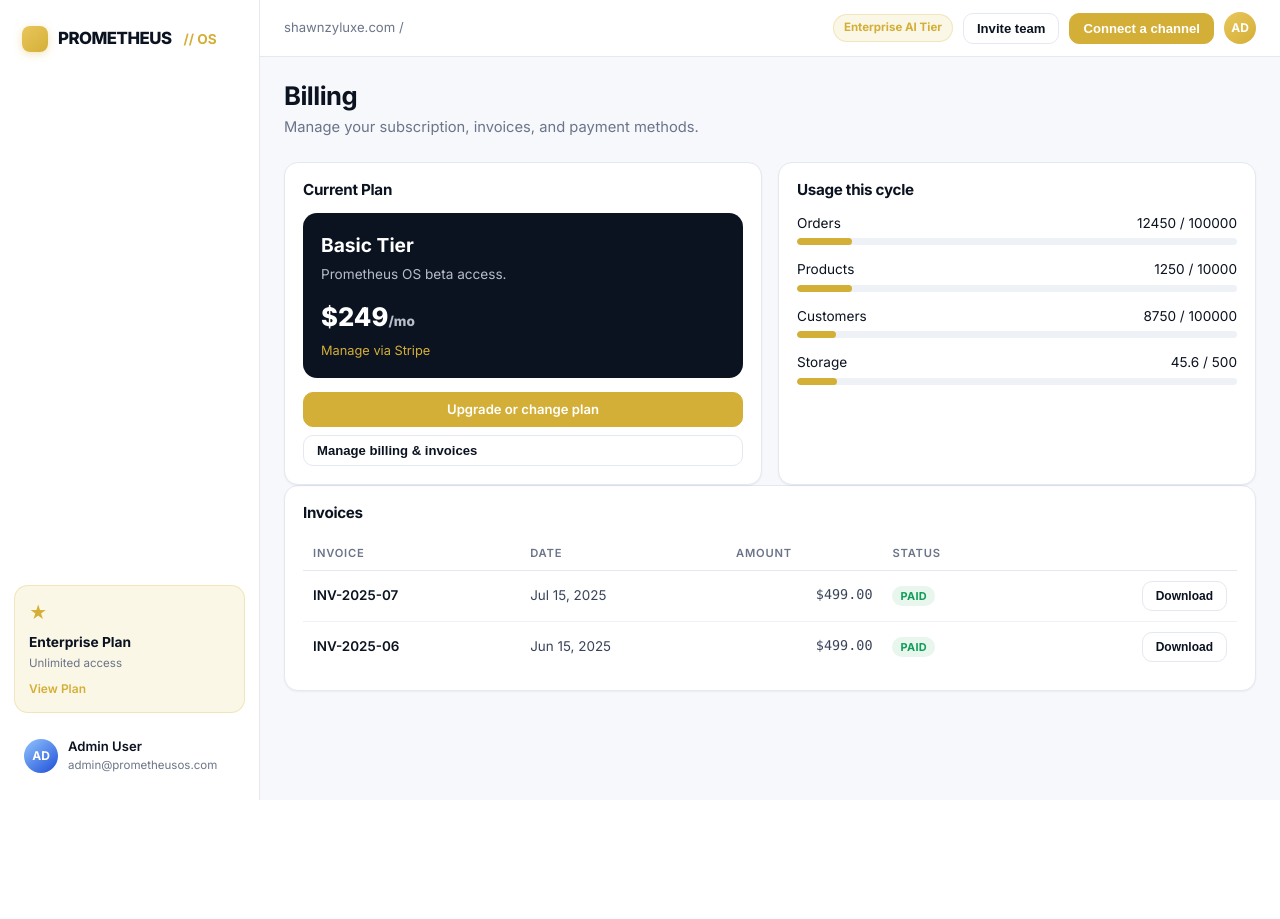
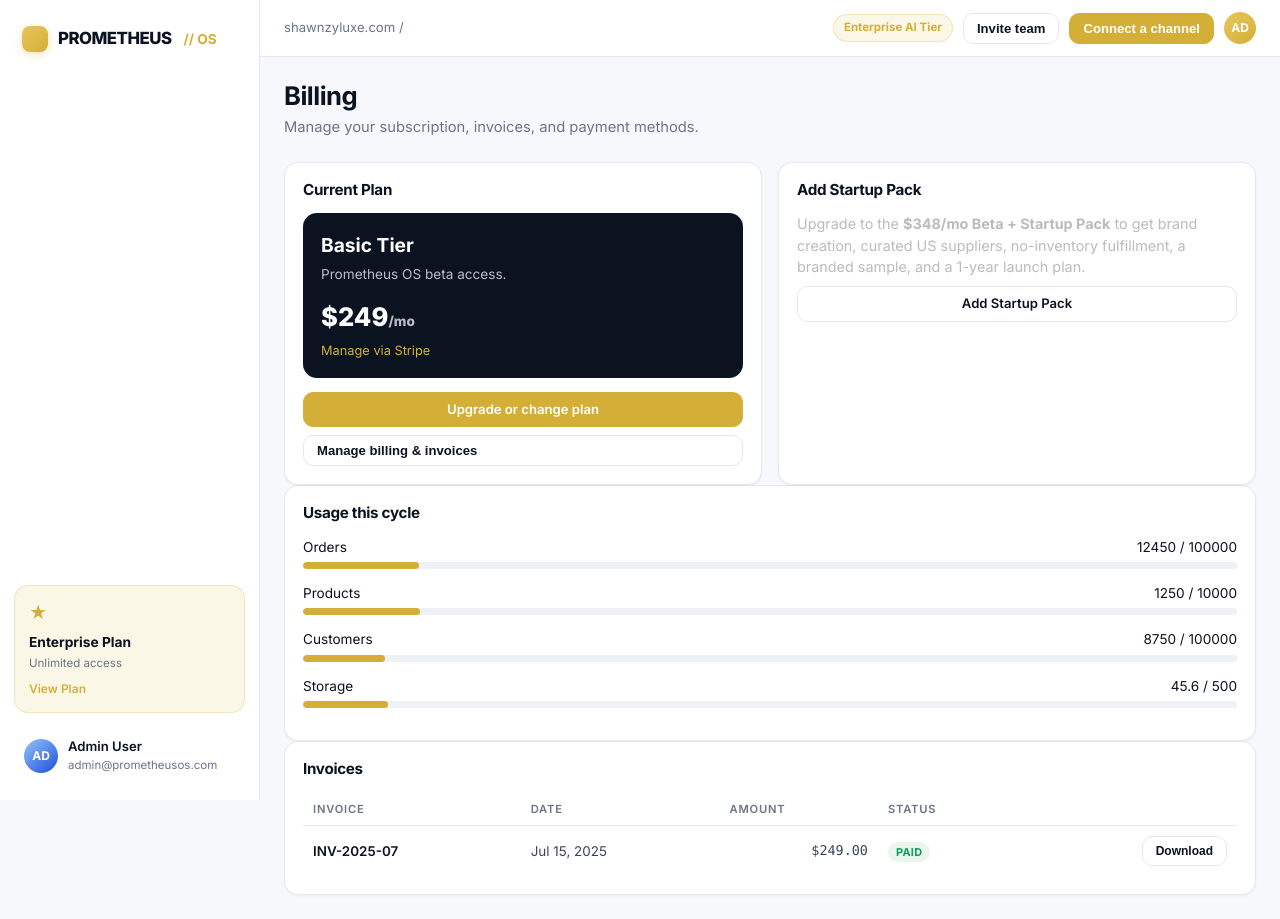
Before and after one commit to shawnzyluxe-lab/EcommerceAI, a Flask app: template templates/dashboard/billing.html in a window 1280 px wide. Before the commit the page ends 800 px from the top, so only its background shows below. Run offline with Flask 3, Linux system fonts and the light colour scheme; the template is opened without the code that fills it, so the values that code supplies are empty; some libraries are stand-ins or nearby versions.

Commit message:
Update billing dashboard for Beta + Startup Pack plan
Co-Authored-By: Devin AI <158243242+devin-ai-integration[bot]@users.noreply.github.com>

```diff
--- a/templates/dashboard/billing.html
+++ b/templates/dashboard/billing.html
@@ -7,17 +7,35 @@
   <p>Manage your subscription, invoices, and payment methods.</p>
 </section>
 
+{% set is_startup = 'Startup' in (merchant.tier | default('')) %}
+
 <div class="grid grid-2">
   <div class="card">
     <div class="card-head"><h3>Current Plan</h3></div>
     <div style="background: var(--ink); color: #fff; border-radius: var(--radius); padding: 18px; margin-bottom: 14px;">
       <div style="font-size: 1.2rem; font-weight: 700; margin-bottom: 4px;">{{ merchant.tier | default('Basic Tier') }}</div>
       <div id="plan-desc" style="font-size: .85rem; color: #b7bdc9; margin-bottom: 14px;">Prometheus OS beta access.</div>
-      <div style="font-size: 1.6rem; font-weight: 800; margin-bottom: 4px;">$249<span style="font-size: .85rem; color: #b7bdc9;">/mo</span></div>
+      <div style="font-size: 1.6rem; font-weight: 800; margin-bottom: 4px;">${% if is_startup %}348{% else %}249{% endif %}<span style="font-size: .85rem; color: #b7bdc9;">/mo</span></div>
       <div id="renewal-date" style="font-size: .8rem; color: var(--gold);">Manage via Stripe</div>
     </div>
     <a href="/subscribe" class="btn btn-primary" style="width: 100%; display: block; text-align: center; margin-bottom: 8px;">Upgrade or change plan</a>
     <button id="portal-btn" class="btn" style="width: 100%;">Manage billing & invoices</button>
+  </div>
+
+  <div class="card">
+    <div class="card-head"><h3>{% if is_startup %}Startup Pack Included{% else %}Add Startup Pack{% endif %}</h3></div>
+    {% if is_startup %}
+    <ul style="font-size: .9rem; color: #bbb; line-height: 1.6; padding-left: 1.2rem;">
+      <li>Brand name, logo & positioning guidance</li>
+      <li>US-based manufacturer / no-inventory supplier directory</li>
+      <li>Sample product with your branding</li>
+      <li>1-year launch guidance & action plan</li>
+    </ul>
+    {% else %}
+    <p style="font-size: .9rem; color: #bbb; line-height: 1.5;">Upgrade to the <strong>$348/mo Beta + Startup Pack</strong> to get brand creation, curated US suppliers, no-inventory fulfillment, a branded sample, and a 1-year launch plan.</p>
+    <a href="/subscribe" class="btn" style="width: 100%; display: block; text-align: center; margin-top: 8px;">Add Startup Pack</a>
+    {% endif %}
+  </div>
 </div>
 
 <div class="card">
@@ -33,7 +51,6 @@
   </div>
   {% endfor %}
 </div>
-</div>
 
 <div class="card">
   <div class="card-head"><h3>Invoices</h3></div>
@@ -41,8 +58,7 @@
     <table>
       <thead><tr><th>Invoice</th><th>Date</th><th class="num">Amount</th><th>Status</th><th></th></tr></thead>
       <tbody>
-        <tr><td class="b">INV-2025-07</td><td>Jul 15, 2025</td><td class="num mono">$499.00</td><td><span class="tag tag-green">Paid</span></td><td class="num"><button class="btn" style="font-size: .75rem;">Download</button></td></tr>
-        <tr><td class="b">INV-2025-06</td><td>Jun 15, 2025</td><td class="num mono">$499.00</td><td><span class="tag tag-green">Paid</span></td><td class="num"><button class="btn" style="font-size: .75rem;">Download</button></td></tr>
+        <tr><td class="b">INV-2025-07</td><td>Jul 15, 2025</td><td class="num mono">${% if is_startup %}348.00{% else %}249.00{% endif %}</td><td><span class="tag tag-green">Paid</span></td><td class="num"><button class="btn" style="font-size: .75rem;">Download</button></td></tr>
       </tbody>
     </table>
   </div>
```
Lines whose indentation alone changed are shown as unchanged.
